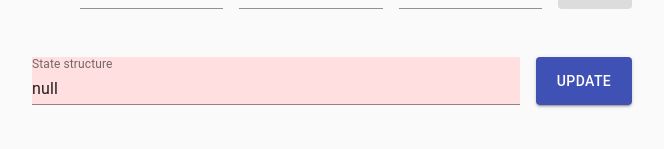
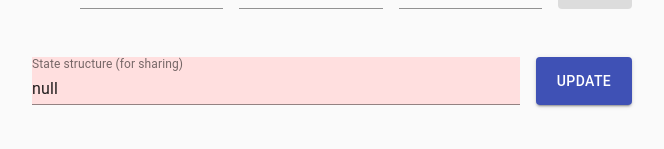
Before and after one commit to kamirov/repeater, a React (Create React App) app: page / in a window 1280 px wide. Shown: the part 151-300 px from the top of the page, without its empty margins (308-972 px from the left). Built offline with nearby package versions, Linux system fonts and the light colour scheme.

Commit message:
Add descriptive text

```diff
--- a/src/modules/common/Footer.tsx
+++ b/src/modules/common/Footer.tsx
@@ -57,7 +57,8 @@ function Footer(props: Props) {
     return <footer>
         <TextField
             className={"string-state " + (isValidState ? "valid" : "invalid")}
-            label={"State structure"}
+            label={"State structure (for sharing)"}
+            title={"Copy paste this field to another another browser with Repeater to share the app state"}
             value={stringState}
             onChange={(event: any) => setStringState(event.target.value)}
             InputLabelProps={{
```
